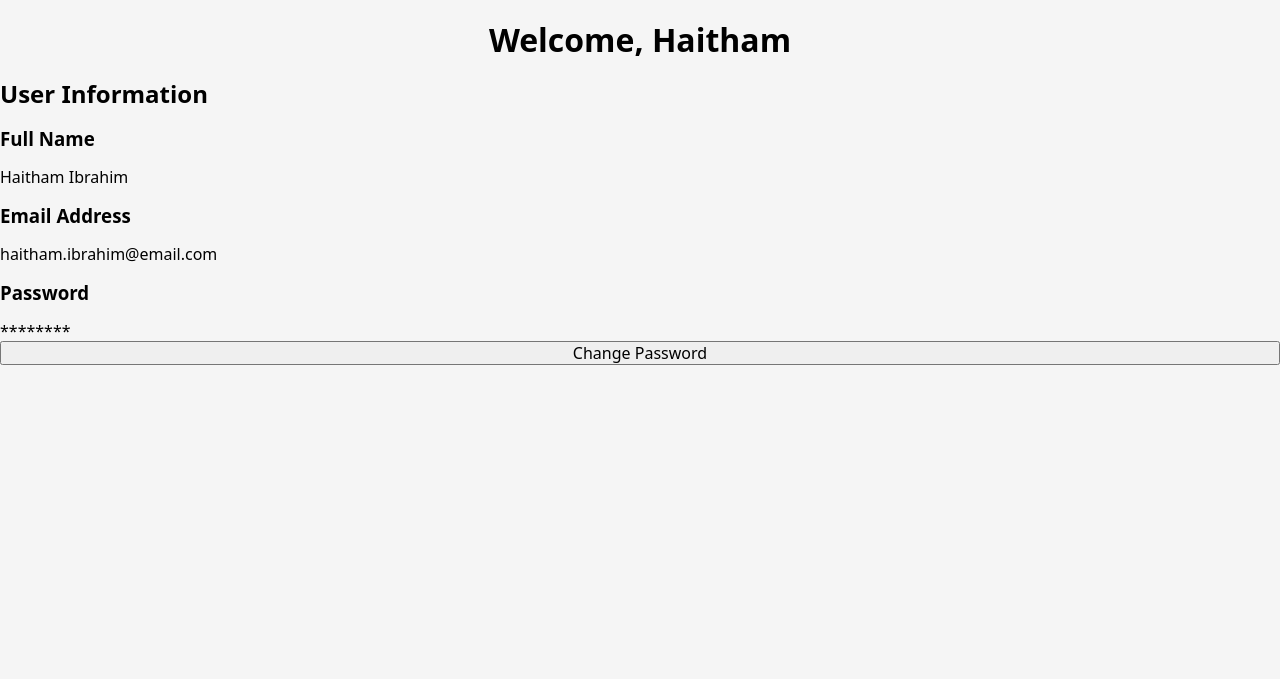
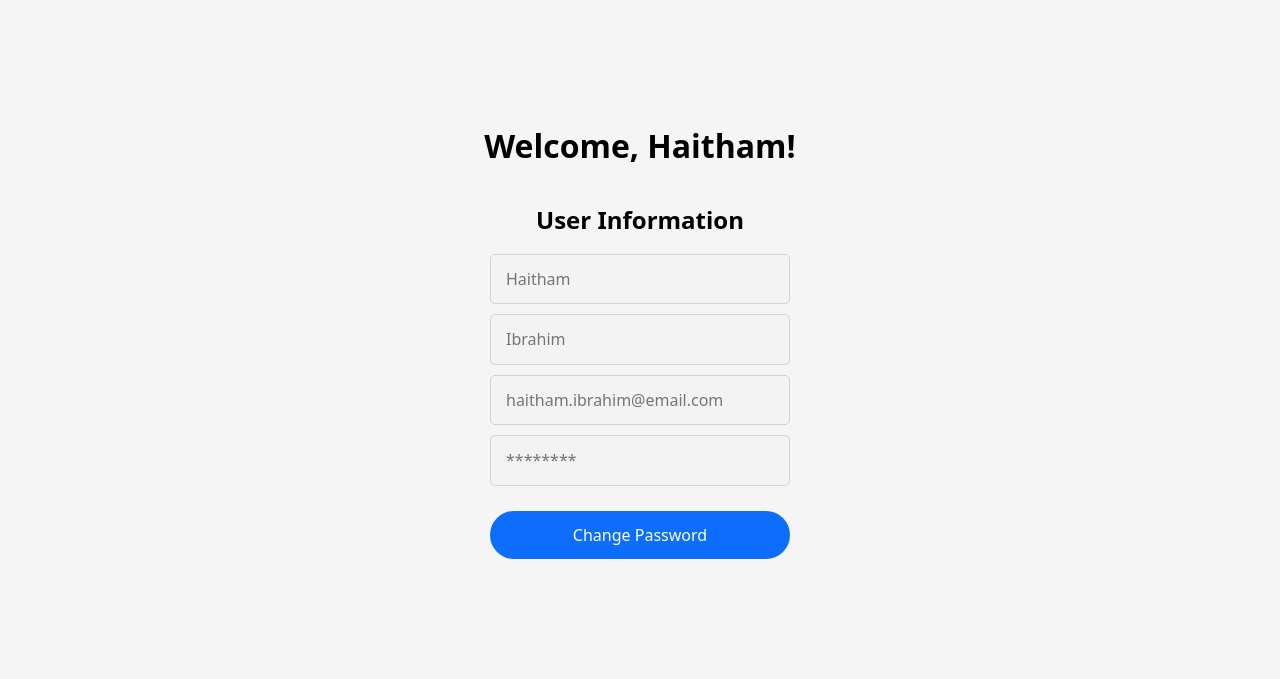
Before and after one commit to Haitham030303/AgileProject, a Flask app: page /profile/myaccount in a window 1280 px wide. Shown: the part 50-729 px from the top of the page. Run offline with Flask 3, Linux system fonts and the light colour scheme; a user stored in the database is signed in; some libraries are stand-ins or nearby versions.

Commit message:
Display user information in a form.

```diff
--- a/website/templates/account.html
+++ b/website/templates/account.html
@@ -1,12 +1,55 @@
 {% extends "base.html" %} {% block title %} My Account {% endblock %}
 {% block main %}
-    <h1>Welcome, {{ user.first_name }} </h1>
-    <h2>User Information</h2>
-    <h3>Full Name</h3>
-    {{ user.first_name + ' ' + user.last_name }}
-    <h3>Email Address</h3>
-    {{ user.email }}
-    <h3>Password</h3>
-    ********
-    <a href="/profile/change_password"><button>Change Password</button></a>
+    <div class="mb-3 myform">
+        <h1>Welcome, {{ user.first_name }}! </h1>
+        <h2>User Information</h2>
+        <div class="mb-3 form-group">
+            <input
+                class="form-control mx-auto w-auto"
+                type="text"
+                minlength="5"
+                maxlength="255"
+                name="first_name"
+                placeholder="{{ user.first_name }}"
+                disabled
+            />
+        </div>
+        <div class="mb-3 form-group">
+            <input
+                class="form-control mx-auto w-auto"
+                type="text"
+                minlength="5"
+                maxlength="255"
+                name="last_name"
+                placeholder="{{ user.last_name }}"
+                disabled
+            />
+        </div>
+        <div class="mb-3 form-group">
+            <input
+                class="form-control mx-auto w-auto"
+                type="email"
+                minlength="5"
+                maxlength="255"
+                name="email"
+                placeholder="{{ user.email }}"
+                disabled
+            />
+        </div>
+        <div class="mb-3 form-group">
+            <input
+                class="form-control mx-auto w-auto"
+                type="text"
+                minlength="5"
+                maxlength="255"
+                name="password"
+                placeholder="********"
+                disabled
+            />
+        </div>
+        <div class="form-group mb-3"><a href="/profile/change_password">
+            <button class="btn">Change Password</button></a>
+        </div>
+    </div>
+
 {% endblock %}
```
